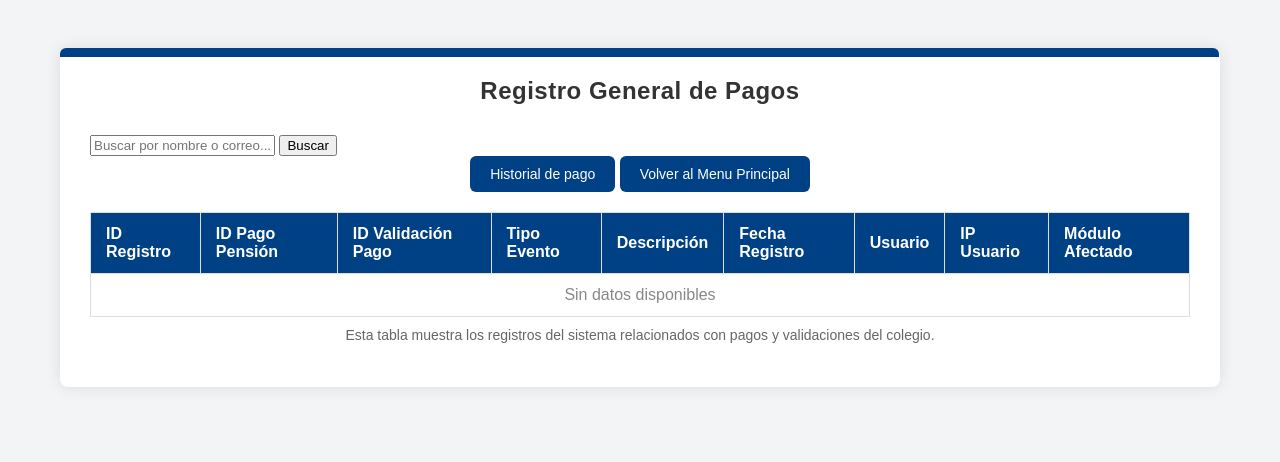
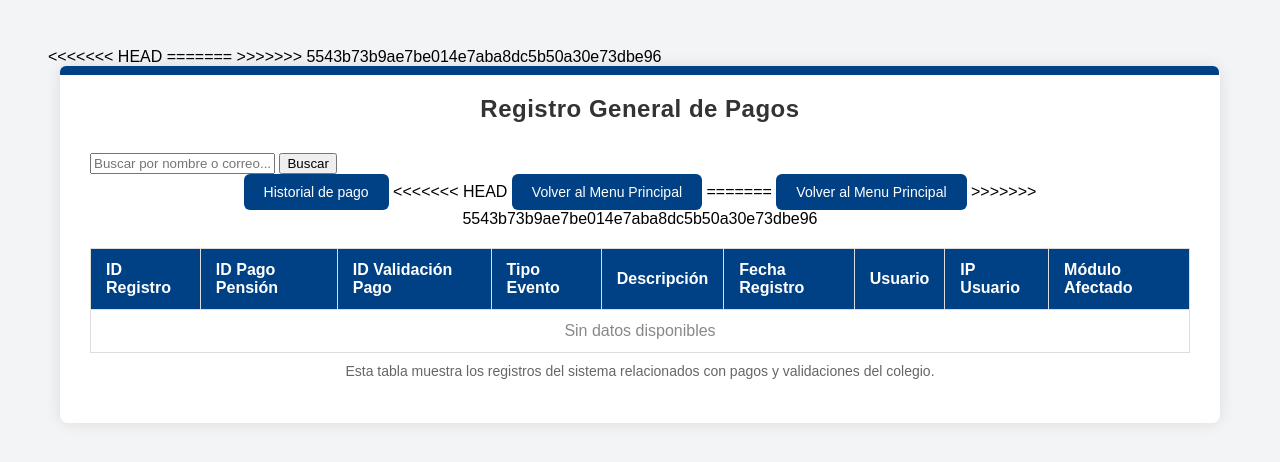
Before and after one commit to bard08/ColegioParticular-SENATI2025, a PHP site: page /Vista/VistaPension_RegistroGeneral.php in a window 1280 px wide. Shown: the top 462 px of the page. Run offline with PHP 8.4, Linux system fonts and the light colour scheme.

Commit message:
Update VistaPension_RegistroGeneral.php
xfgfdgfg

```diff
--- a/Vista/VistaPension_RegistroGeneral.php
+++ b/Vista/VistaPension_RegistroGeneral.php
@@ -8,7 +8,11 @@
 
   <title>Pensión - Registro General</title>
 
+<<<<<<< HEAD
+  <link rel="stylesheet" href="../Modelo/VistaRegistroGeneral.css">
+=======
   <link rel="stylesheet" href="../Vista/css/VistaRegistroGeneral.css">
+>>>>>>> 5543b73b9ae7be014e7aba8dc5b50a30e73dbe96
 
 </head>
 
@@ -34,7 +38,11 @@
 
     <button onclick="location.href='VistaPension_HistorialPago.php'">Historial de pago</button>
 
+<<<<<<< HEAD
+    <button onclick="location.href='../Vista/VistaPension_Principal.php'">Volver al Menu Principal</button>
+=======
     <button onclick="location.href='../Vista/VistaPrincipal.php'">Volver al Menu Principal</button>
+>>>>>>> 5543b73b9ae7be014e7aba8dc5b50a30e73dbe96
 
   </div>
 
```
